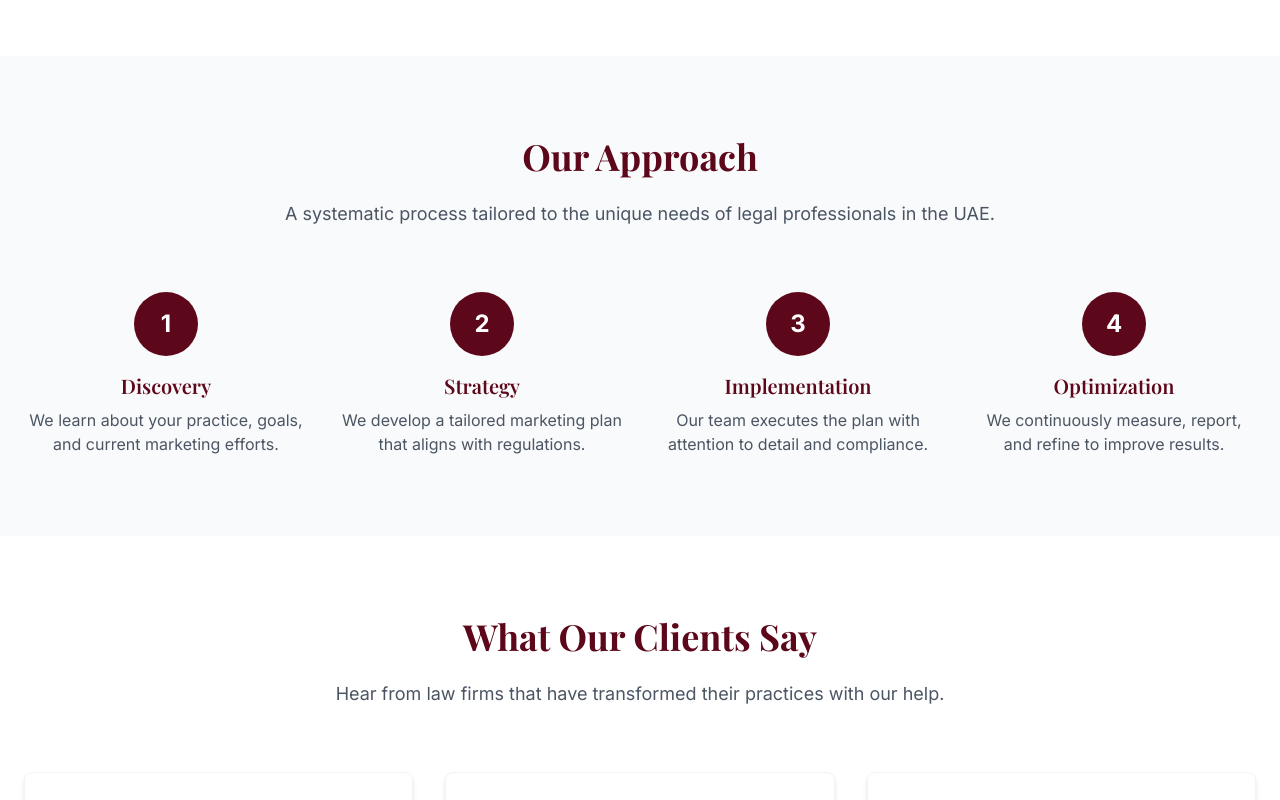
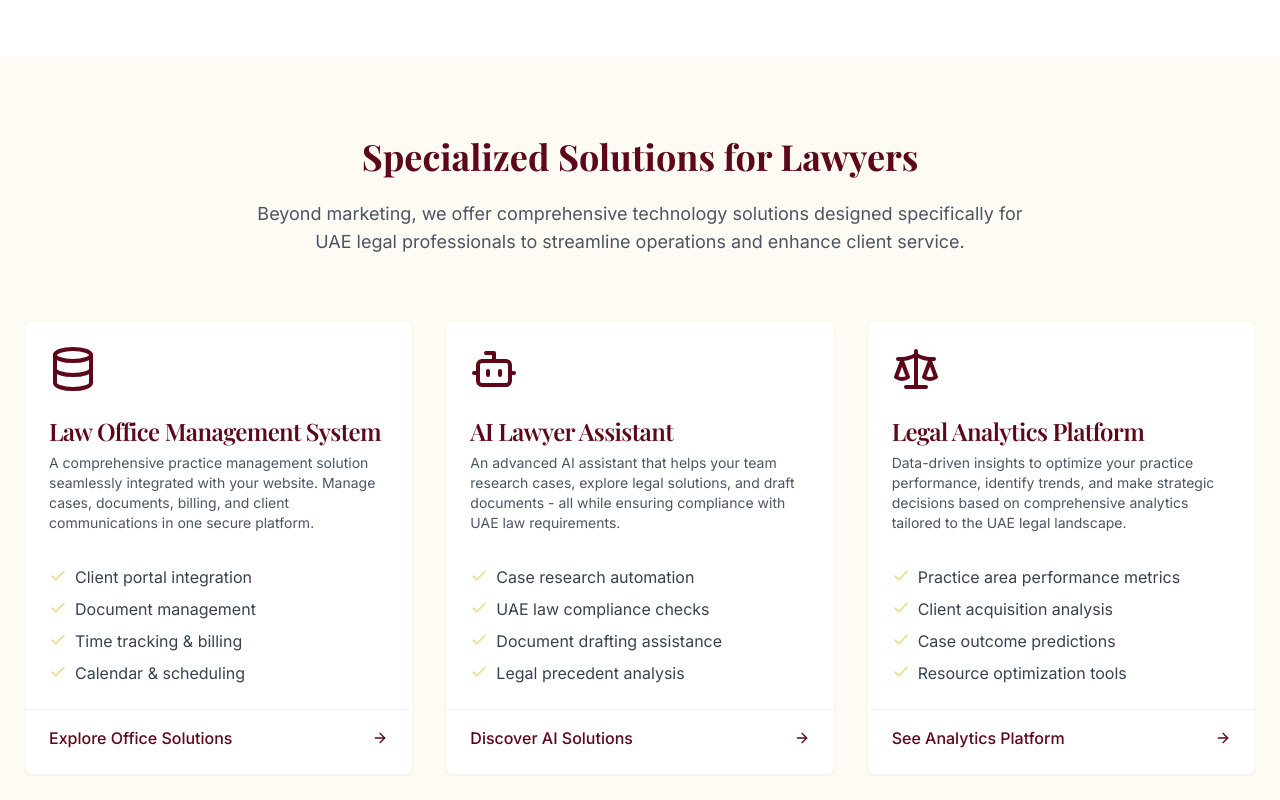
Before and after one commit to Yanstein92/lgnewservices, a React (Vite) app: page / in a window 1280 px wide. Shown: the part 2180-2980 px from the top of the page. Built offline with nearby package versions, Linux system fonts and the light colour scheme.

Commit message:
feat: Add tailored solutions section
Adds a new section to showcase specialized solutions for lawyers, including office management, AI assistant, and other offerings.

```diff
--- a/src/App.tsx
+++ b/src/App.tsx
@@ -25,6 +25,9 @@ const App = () => (
           <Route path="/services" element={<Services />} />
           <Route path="/blog" element={<Blog />} />
           <Route path="/contact" element={<Contact />} />
+          <Route path="/solutions/management" element={<NotFound />} />
+          <Route path="/solutions/ai-assistant" element={<NotFound />} />
+          <Route path="/solutions/analytics" element={<NotFound />} />
           <Route path="*" element={<NotFound />} />
         </Routes>
       </BrowserRouter>
--- /dev/null
+++ b/src/components/SolutionCard.tsx
@@ -0,0 +1,49 @@
+
+import React from 'react';
+import { Link } from 'react-router-dom';
+import { Check, ArrowRight } from 'lucide-react';
+import { Card, CardContent, CardDescription, CardFooter, CardHeader, CardTitle } from "@/components/ui/card";
+
+interface SolutionCardProps {
+  title: string;
+  description: string;
+  icon: React.ReactNode;
+  features: string[];
+  link: string;
+  ctaText: string;
+}
+
+const SolutionCard = ({ title, description, icon, features, link, ctaText }: SolutionCardProps) => {
+  return (
+    <Card className="flex flex-col h-full bg-white overflow-hidden transition-all duration-300 hover:shadow-lg border border-gold/20">
+      <CardHeader className="pb-4">
+        <div className="mb-4 text-burgundy">{icon}</div>
+        <CardTitle className="text-2xl font-serif text-burgundy">{title}</CardTitle>
+        <CardDescription className="text-gray-600 mt-2">{description}</CardDescription>
+      </CardHeader>
+
+      <CardContent className="pt-0 flex-grow">
+        <ul className="space-y-2 mt-4">
+          {features.map((feature, index) => (
+            <li key={index} className="flex items-start">
+              <Check size={18} className="text-gold mr-2 mt-0.5 flex-shrink-0" />
+              <span className="text-gray-700">{feature}</span>
+            </li>
+          ))}
+        </ul>
+      </CardContent>
+
+      <CardFooter className="pt-4 border-t border-gray-100">
+        <Link
+          to={link}
+          className="inline-flex items-center text-burgundy font-medium hover:text-burgundy-light transition-colors w-full justify-between"
+        >
+          <span>{ctaText}</span>
+          <ArrowRight size={16} className="ml-1 group-hover:translate-x-1 transition-transform duration-300" />
+        </Link>
+      </CardFooter>
+    </Card>
+  );
+};
+
+export default SolutionCard;
--- a/src/pages/Index.tsx
+++ b/src/pages/Index.tsx
@@ -1,12 +1,12 @@
-
 import React from 'react';
 import { Link } from 'react-router-dom';
-import { Globe, BarChart, FileText, MessageSquare, Target, BriefcaseBusiness } from 'lucide-react';
+import { Globe, BarChart, FileText, MessageSquare, Target, BriefcaseBusiness, Database, Bot, Scale } from 'lucide-react';
 import Navbar from '@/components/Navbar';
 import Footer from '@/components/Footer';
 import ServiceCard from '@/components/ServiceCard';
 import TestimonialCard from '@/components/TestimonialCard';
 import CTASection from '@/components/CTASection';
+import SolutionCard from '@/components/SolutionCard';
 
 const Index = () => {
   const services = [
@@ -48,9 +48,51 @@ const Index = () => {
     }
   ];
 
+  const solutions = [
+    {
+      title: 'Law Office Management System',
+      description: 'A comprehensive practice management solution seamlessly integrated with your website. Manage cases, documents, billing, and client communications in one secure platform.',
+      icon: <Database size={48} />,
+      features: [
+        'Client portal integration',
+        'Document management',
+        'Time tracking & billing',
+        'Calendar & scheduling'
+      ],
+      link: '/solutions/management',
+      ctaText: 'Explore Office Solutions'
+    },
+    {
+      title: 'AI Lawyer Assistant',
+      description: 'An advanced AI assistant that helps your team research cases, explore legal solutions, and draft documents - all while ensuring compliance with UAE law requirements.',
+      icon: <Bot size={48} />,
+      features: [
+        'Case research automation',
+        'UAE law compliance checks',
+        'Document drafting assistance',
+        'Legal precedent analysis'
+      ],
+      link: '/solutions/ai-assistant',
+      ctaText: 'Discover AI Solutions'
+    },
+    {
+      title: 'Legal Analytics Platform',
+      description: 'Data-driven insights to optimize your practice performance, identify trends, and make strategic decisions based on comprehensive analytics tailored to the UAE legal landscape.',
+      icon: <Scale size={48} />,
+      features: [
+        'Practice area performance metrics',
+        'Client acquisition analysis',
+        'Case outcome predictions',
+        'Resource optimization tools'
+      ],
+      link: '/solutions/analytics',
+      ctaText: 'See Analytics Platform'
+    }
+  ];
+
   const testimonials = [
     {
-      quote: "Their deep understanding of both marketing and UAE legal regulations has been invaluable to our firm\'s growth.",
+      quote: "Their deep understanding of both marketing and UAE legal regulations has been invaluable to our firm's growth.",
       author: "Mohammed Al-Mansoori",
       title: "Managing Partner, Al-Mansoori Law Firm",
       rating: 5
@@ -62,7 +104,7 @@ const Index = () => {
       rating: 5
     },
     {
-      quote: "The most trustworthy marketing partner for legal professionals. They truly understand our industry\'s unique challenges.",
+      quote: "The most trustworthy marketing partner for legal professionals. They truly understand our industry's unique challenges.",
       author: "Ahmed Hassan",
       title: "Senior Partner, Hassan & Associates",
       rating: 5
@@ -180,6 +222,32 @@ const Index = () => {
         </div>
       </section>
 
+      {/* Solutions Section */}
+      <section className="py-20 bg-gold/10">
+        <div className="container mx-auto px-4 md:px-6">
+          <div className="max-w-3xl mx-auto text-center mb-16">
+            <h2 className="section-title">Specialized Solutions for Lawyers</h2>
+            <p className="text-lg text-gray-600">
+              Beyond marketing, we offer comprehensive technology solutions designed specifically for UAE legal professionals to streamline operations and enhance client service.
+            </p>
+          </div>
+
+          <div className="grid grid-cols-1 lg:grid-cols-3 gap-8">
+            {solutions.map((solution, index) => (
+              <SolutionCard
+                key={index}
+                title={solution.title}
+                description={solution.description}
+                icon={solution.icon}
+                features={solution.features}
+                link={solution.link}
+                ctaText={solution.ctaText}
+              />
+            ))}
+          </div>
+        </div>
+      </section>
+
       {/* Process Section */}
       <section className="py-20 bg-gray-50">
         <div className="container mx-auto px-4 md:px-6">
```
